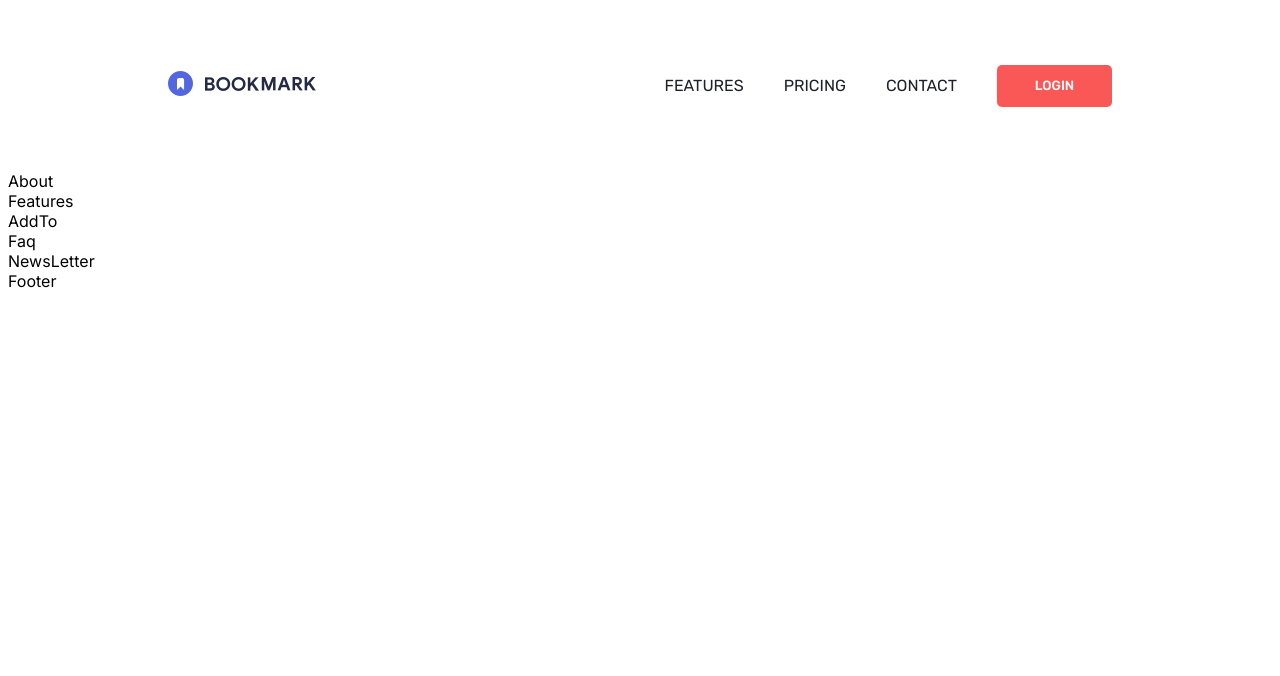
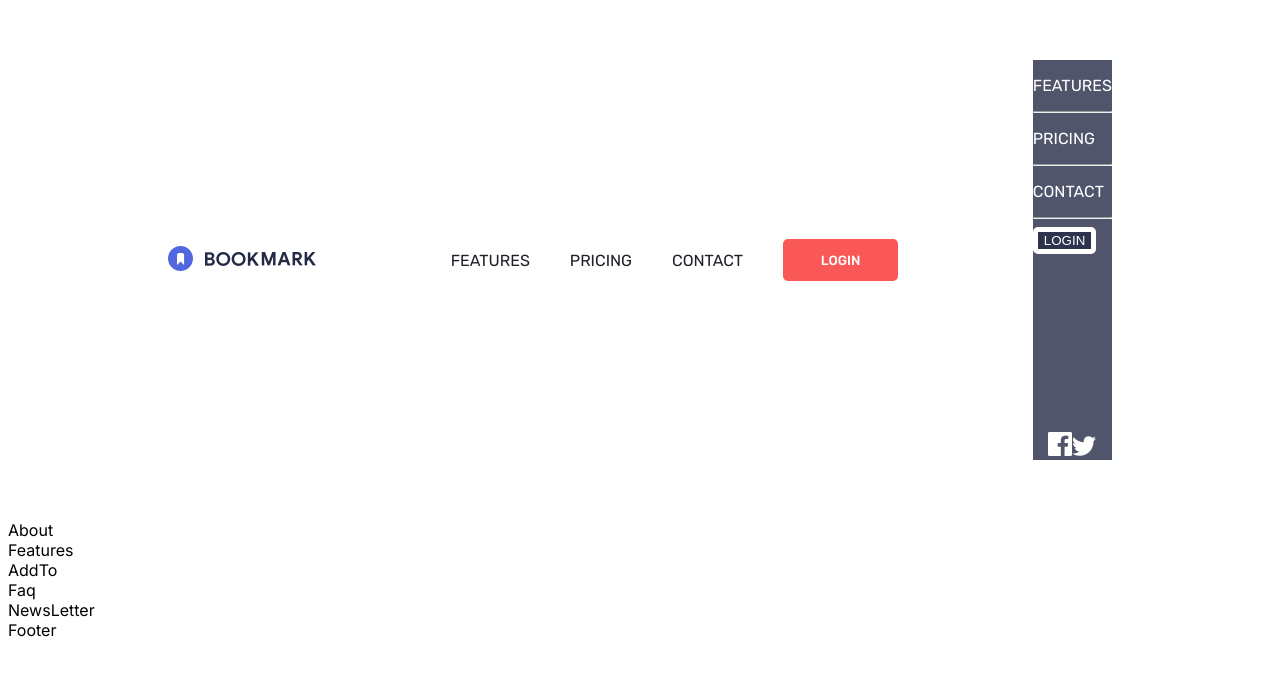
Before and after one commit to chinmayagarwal3007/bookmark-landing-page, a Next.js app: page / in a window 1280 px wide. Shown: the top 676 px of the page. Built offline with nearby package versions, Linux system fonts and the light colour scheme.

Commit message:
working on Navbar

```diff
--- a/src/components/navbar/Navbar.jsx
+++ b/src/components/navbar/Navbar.jsx
@@ -1,8 +1,12 @@
-import React from 'react'
+'use client'
+import React, { useState } from 'react'
 import styles from "./navbar.module.css"
 import Image from 'next/image'
 
 const Navbar = () => {
+
+    const [open, setOpen] = useState(true)
+
   return (
     <div className={styles.container}>
 
@@ -17,9 +21,37 @@ const Navbar = () => {
         <button className={styles.button}>LOGIN</button>
       </div>
 
-      <div className={styles.hamburger}>
+      <div className={styles.hamburger} onClick={() => setOpen(!open)}>
         <Image src="/icon-hamburger.png" alt='hamburger' width={18} height={15}   />
       </div>
+
+    {
+      open &&
+
+      <div className={styles.mobileLinks}>
+
+        <div>
+        <p className={styles.mobileLink}>FEATURES</p>
+        <hr />
+        <p className={styles.mobileLink}>PRICING</p>
+        <hr />
+        <p className={styles.mobileLink}>CONTACT</p>
+        <hr />
+        <button className={styles.mobileButton}>LOGIN</button>
+        </div>
+
+
+        <div>
+          <Image src="/icon-facebook.png"  alt='facebook-logo' width={24} height={24} />
+          <Image src="/icon-twitter.png"  alt='twitter-logo' width={24} height={20} />
+        </div>
+
+
+      </div>
+    }
+
+
+
     </div>
   )
 }
--- a/src/components/navbar/navbar.module.css
+++ b/src/components/navbar/navbar.module.css
@@ -38,6 +38,28 @@
 }
 
 
+.mobileLinks{
+    height: 400px;
+    width: fit-content;
+    z-index: 2;
+    background-color: hsla(229, 31%, 21%, 0.8);
+    display: flex;
+    flex-direction: column;
+    align-items: center;
+    justify-content: space-between;
+}
+
+.mobileLink{
+    color: white;
+}
+
+.mobileButton{
+    background-color: hsla(229, 31%, 21%, 0.8);
+    color: white;
+    border-radius: 5px;
+    border: solid white 5px;
+}
+
 @media (max-width: 480px) {
 
 }
```
